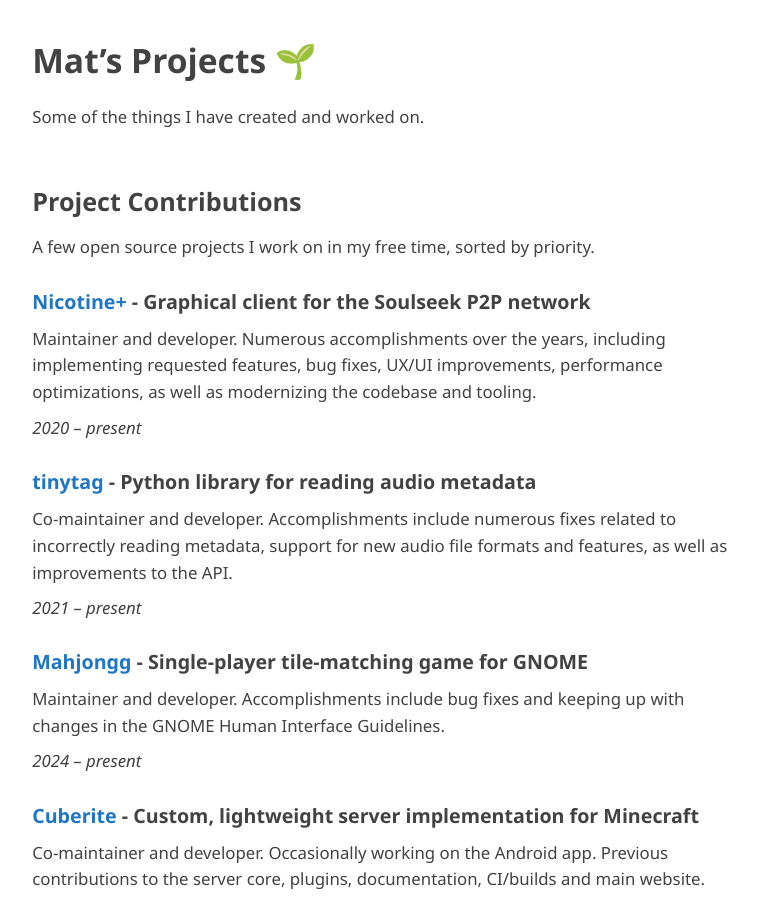
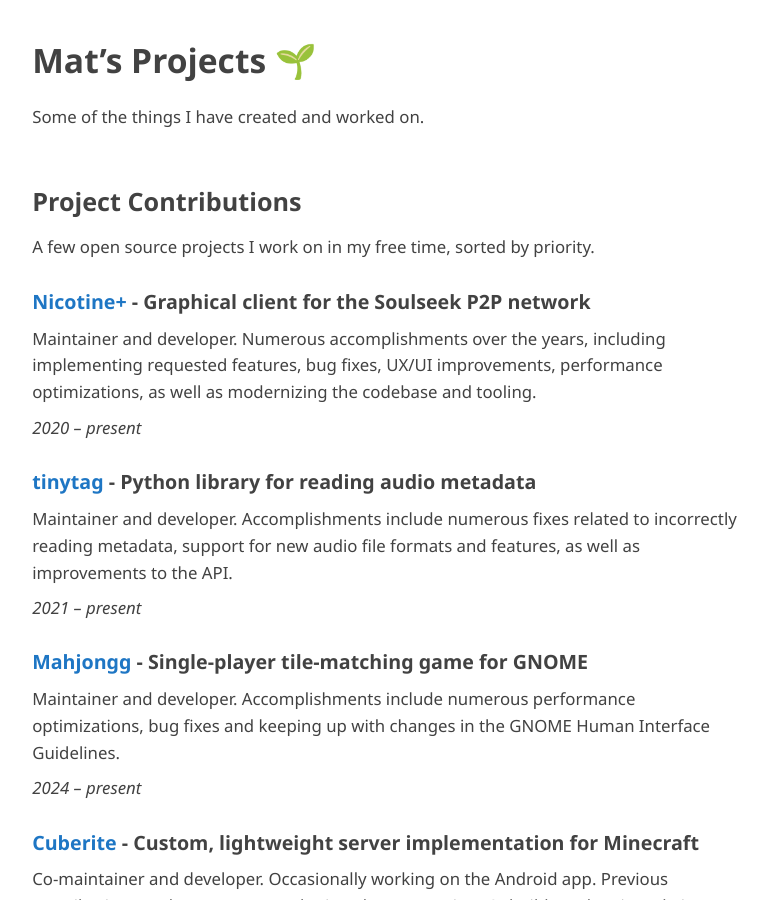
Before and after one commit to mathiascode/projects, a Jekyll site: the page built from index.md, in a window 1280 px wide and 900 px high. Shown: the whole window, without its empty margins (255-1023 px from the left). Built offline with Jekyll 4.4.1, drawn with Linux system fonts in a browser that asks for light colours; our own code applies the rules of GitHub Pages for plain Markdown files.

Commit message:
index.md: update descriptions

```diff
--- a/index.md
+++ b/index.md
@@ -19,13 +19,13 @@
 
 ### [tinytag](https://github.com/tinytag/tinytag) - Python library for reading audio metadata
 
-Co-maintainer and developer. Accomplishments include numerous fixes related to incorrectly reading metadata, support for new audio file formats and features, as well as improvements to the API.
+Maintainer and developer. Accomplishments include numerous fixes related to incorrectly reading metadata, support for new audio file formats and features, as well as improvements to the API.
 
 *2021 – present*
 
 ### [Mahjongg](https://gitlab.gnome.org/GNOME/gnome-mahjongg) - Single-player tile-matching game for GNOME
 
-Maintainer and developer. Accomplishments include bug fixes and keeping up with changes in the GNOME Human Interface Guidelines.
+Maintainer and developer. Accomplishments include numerous performance optimizations, bug fixes and keeping up with changes in the GNOME Human Interface Guidelines.
 
 *2024 – present*
 
```
